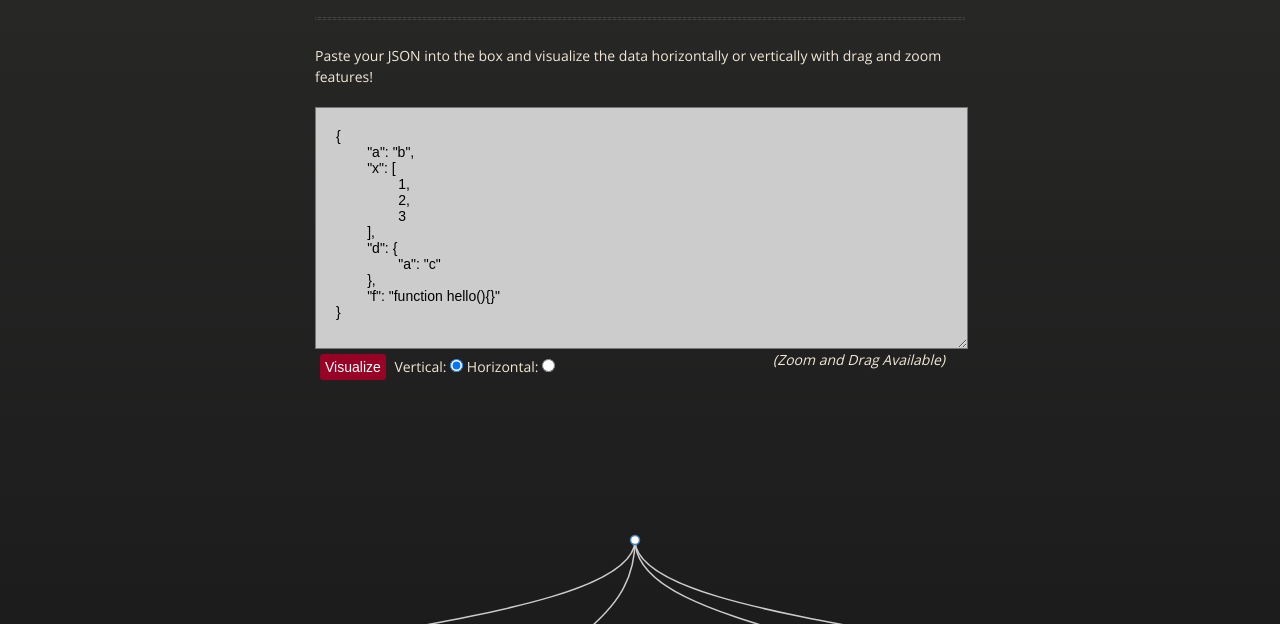
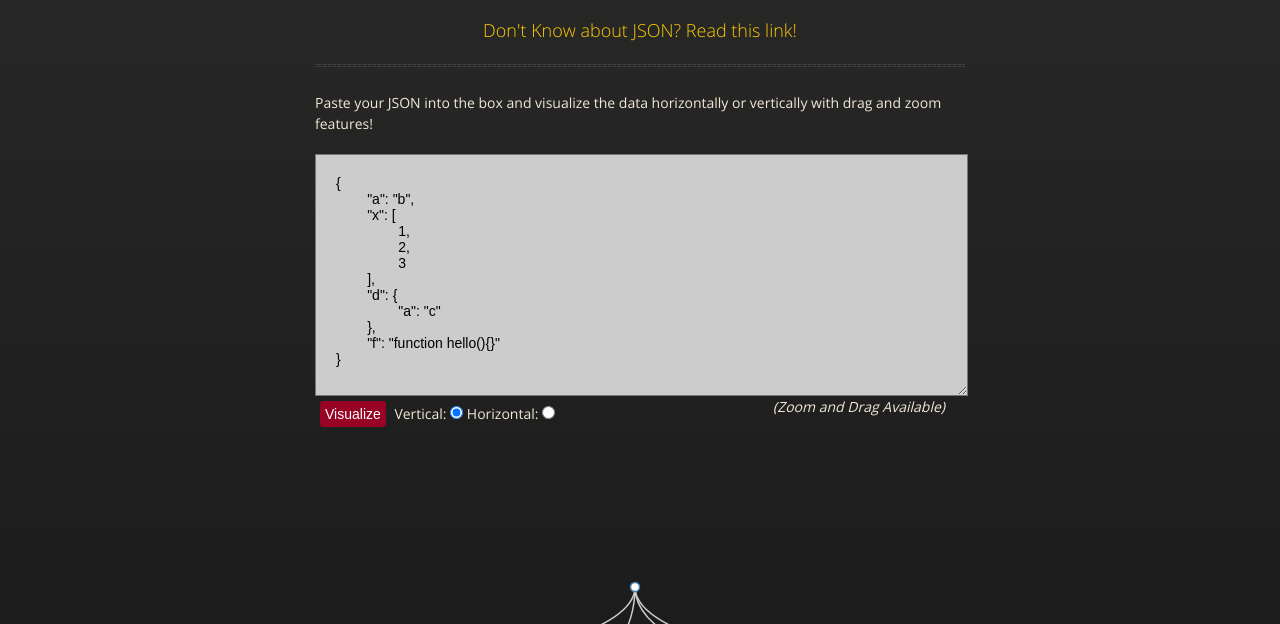
Before and after one commit to bvjebin/JSONTree, a plain HTML site: page index.html in a window 1280 px wide. Shown: the part 176-800 px from the top of the page. Drawn offline with nearby package versions, Linux system fonts and the light colour scheme.

Commit message:
Update index.html
JSON link added

```diff
--- a/index.html
+++ b/index.html
@@ -53,6 +53,7 @@
         <div id="title">
           <h1>JSONTree</h1>
           <p>Visualize JSON data as Collapsible Tree using d3 js</p>
+          <p><a target="_blank" href="http://json.org/">Don't Know about JSON? Read this link!</a></p>
           <hr>
         </div>
 
```
